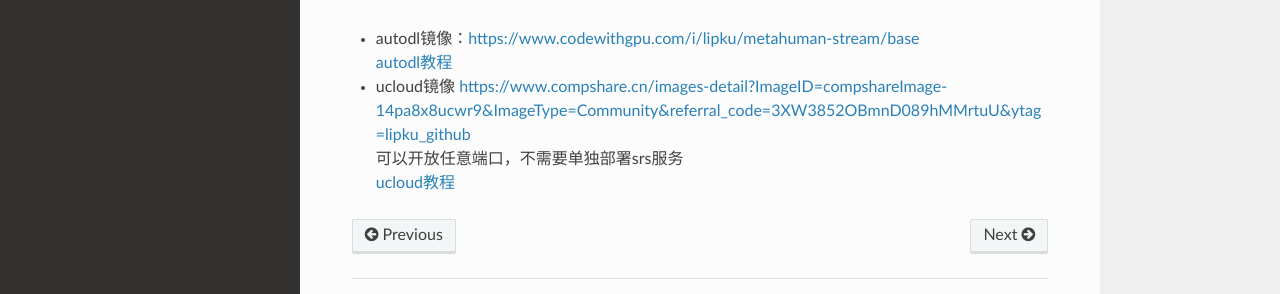
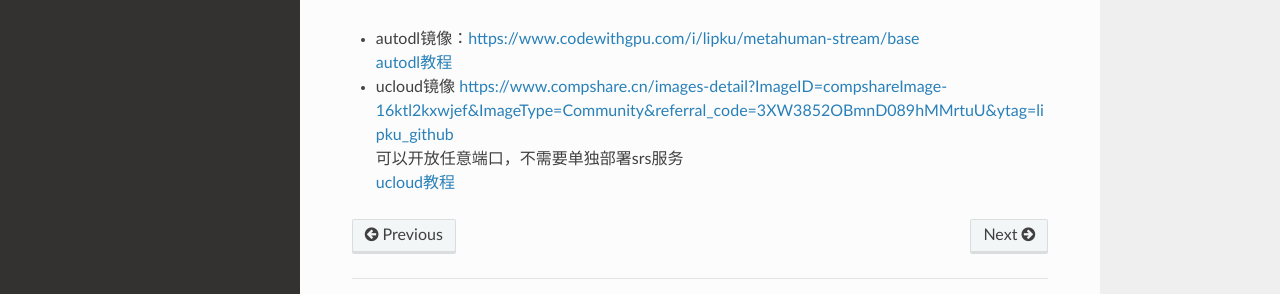
Before and after one commit to lipku/livetalking-doc, a Sphinx documentation site: the page built from docs/source/docker.md, in a window 1280 px wide. Shown: the part 344-638 px from the top of the page. Built offline with Sphinx 7.4.7 and the Read the Docs theme 3.1.0, drawn with Linux system fonts in a browser that asks for light colours; some of the changed lines change nothing that is shown.

Commit message:
update doc

```diff
--- a/docs/source/docker.md
+++ b/docs/source/docker.md
@@ -8,6 +8,6 @@ docker run --gpus all -it --network=host --rm registry.cn-beijing.aliyuncs.com/c
 提供如下镜像
 - autodl镜像：<https://www.codewithgpu.com/i/lipku/metahuman-stream/base>
 [autodl教程](autodl/README.md)
-- ucloud镜像 <https://www.compshare.cn/images-detail?ImageID=compshareImage-14pa8x8ucwr9&ImageType=Community&referral_code=3XW3852OBmnD089hMMrtuU&ytag=lipku_github>
+- ucloud镜像 <https://www.compshare.cn/images-detail?ImageID=compshareImage-16ktl2kxwjef&ImageType=Community&referral_code=3XW3852OBmnD089hMMrtuU&ytag=lipku_github>
 可以开放任意端口，不需要单独部署srs服务
 [ucloud教程](ucloud/ucloud.md)
```
